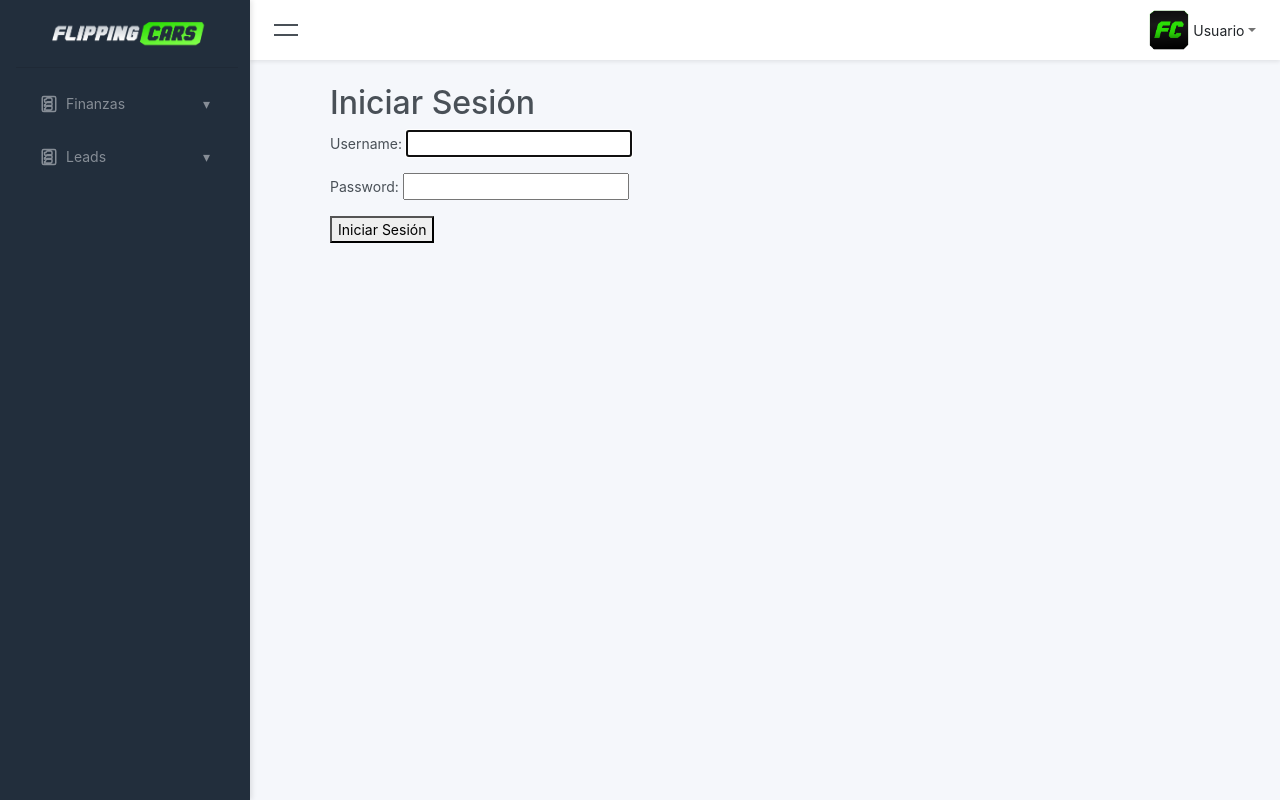
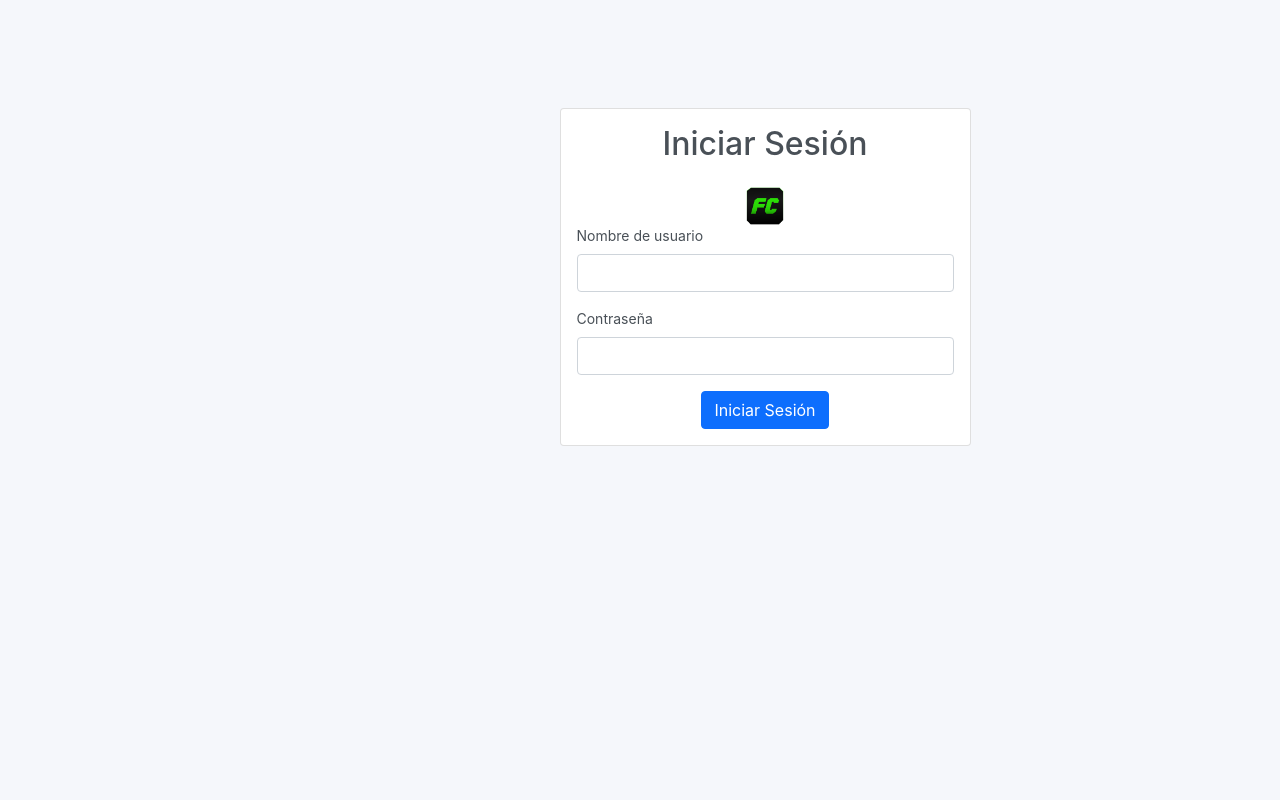
Before and after one commit to santiudev/SistemaGestionFC, a Django app: page /accounts/login/ in a window 1280 px wide. Run offline with Django 5.2, Linux system fonts and the light colour scheme; some libraries are stand-ins or nearby versions.

Commit message:
estilos y funcionamientos

```diff
--- a/core/core/settings.py
+++ b/core/core/settings.py
@@ -42,6 +42,7 @@ MIDDLEWARE = [
     'django.middleware.clickjacking.XFrameOptionsMiddleware',
 ]
 
+
 ROOT_URLCONF = 'core.urls'
 
 TEMPLATES = [
@@ -71,8 +72,8 @@ DATABASES = {
         'ENGINE': 'django.db.backends.postgresql',
         'NAME': 'defaultdb',
         'USER': 'doadmin',
-        'PASSWORD': 'AVNS_O3BKSBcPpCCCa6v5S2P',
-        'HOST': 'dbtestfc-do-user-16285424-0.k.db.ondigitalocean.com',
+        'PASSWORD': 'AVNS_OBbYu5umakZ4BogqemE',
+        'HOST': 'testfc-do-user-16285424-0.m.db.ondigitalocean.com',
         'PORT': '25060',
     }
 }
--- a/core/finanzas/static/css/finanzas.css
+++ b/core/finanzas/static/css/finanzas.css
@@ -206,7 +206,7 @@ body {
 
 /* Card Styles */
 .card {
-    margin-bottom: 2.2vh; /* Añadir margen alrededor de cada card */
+    margin-bottom: 3.1vh; /* Añadir margen alrededor de cada card */
     padding: 1.5rem; /* Espaciado interno para el card */
     background-color: #ffffff; /* Fondo blanco */
     border-radius: 0.5rem; /* Bordes redondeados */
--- a/core/finanzas/templates/finanzas/crear_categoria.html
+++ b/core/finanzas/templates/finanzas/crear_categoria.html
@@ -32,7 +32,7 @@
                 {% for categoria in categorias %}
                     <li class="list-group-item d-flex justify-content-between align-items-center">
                         <span>{{ categoria.nombre }}</span>
-                        <form method="post" action="" style="display:inline;">
+                        <form method="post" action="{% url 'finanzas:eliminar_categoria' categoria.id %}" class="ms-2" onsubmit="return confirm('¿Estás seguro de que deseas eliminar esta categoría?');">
                             {% csrf_token %}
                             <button type="submit" class="btn btn-outline-danger btn-sm">
                                 <i class="fas fa-trash-alt"></i> Eliminar
--- a/core/finanzas/urls.py
+++ b/core/finanzas/urls.py
@@ -1,6 +1,6 @@
 from django.urls import path
 from . import views
-from .views import eliminar_medio_pago
+from .views import eliminar_medio_pago, eliminar_categoria  # Asegúrate de importar la vista
 
 
 app_name = 'finanzas'
@@ -11,7 +11,6 @@ urlpatterns = [
     path('categorias/crear/', views.crear_categoria, name='crear_categoria'),
     path('mediosdepago/crear/', views.crear_mediopago, name='crear_mediodepago'),
     path('mediopago/eliminar/<int:medio_pago_id>/', eliminar_medio_pago, name='eliminar_medio_pago'),
+    path('categorias/eliminar/<int:id>/', eliminar_categoria, name='eliminar_categoria'),  # Añadir esta línea
     path('movimientos/detalle/<int:id>/', views.detalle_movimiento, name='detalle_movimiento'),
-
-
 ]
--- /dev/null
+++ b/core/users/templates/users/base_user.html
@@ -0,0 +1,27 @@
+<!DOCTYPE html>
+<html lang="es">
+<head>
+    {% load static %}
+    <meta charset="UTF-8">
+    <meta name="viewport" content="width=device-width, initial-scale=1.0">
+    <title>Sistema de Gestión de Flipping Cars</title>
+    <link rel="icon" type="image/x-icon" href="/static/favicon.ico">
+    <!-- Enlazando el archivo CSS global -->
+    <link href="https://cdn.jsdelivr.net/npm/bootstrap@5.1.3/dist/css/bootstrap.min.css" rel="stylesheet">
+    <link rel="stylesheet" href="https://cdnjs.cloudflare.com/ajax/libs/font-awesome/6.0.0-beta3/css/all.min.css">
+    <link href="{% static 'css/global.css' %}" rel="stylesheet">
+</head>
+<body>
+    <!-- Contenido Principal -->
+    <div class="main-content">
+        {% block content %}
+        <!-- Este bloque será sobreescrito por otras plantillas que extiendan base.html -->
+        {% endblock %}
+    </div>
+
+    <!-- Scripts necesarios -->
+     <script src="https://cdn.jsdelivr.net/npm/@popperjs/core@2.10.2/dist/umd/popper.min.js"></script>
+     <script src="https://cdn.jsdelivr.net/npm/bootstrap@5.1.3/dist/js/bootstrap.min.js"></script>
+     <script src="{% static 'js/global.js' %}"></script>
+</body>
+</html>
--- a/core/users/templates/users/login.html
+++ b/core/users/templates/users/login.html
@@ -1,12 +1,31 @@
-<!-- templates/users/login.html -->
-
-{% extends "base.html" %}
+{% extends 'users/base_user.html' %}
+{% load static %}
 
 {% block content %}
-  <h2>Iniciar Sesión</h2>
-  <form method="post">
-    {% csrf_token %}
-    {{ form.as_p }}
-    <button type="submit">Iniciar Sesión</button>
-  </form>
+  <div class="container mt-4">
+    <div class="row justify-content-center">
+      <div class="col-md-6">
+        <div class="card">
+          <div class="card-body">
+            <h2 class="text-center mb-4">Iniciar Sesión</h2>
+            <img src="{% static 'favicon.ico' %}" alt="Imagen de inicio de sesión" class="mx-auto d-block" style="width: 10%;">
+            <form method="post">
+              {% csrf_token %}
+              <div class="mb-3">
+                <label for="username" class="form-label">Nombre de usuario</label>
+                <input type="text" class="form-control" id="username" name="username" required>
+              </div>
+              <div class="mb-3">
+                <label for="password" class="form-label">Contraseña</label>
+                <input type="password" class="form-control" id="password" name="password" required>
+              </div>
+              <div class="text-center">
+                <button type="submit" class="btn btn-primary">Iniciar Sesión</button>
+              </div>
+            </form>
+          </div>
+        </div>
+      </div>
+    </div>
+  </div>
 {% endblock %}
```
Also changed, not shown: core/finanzas/templates/finanzas/home.html (+5 -5 lines), core/finanzas/views.py (+15 -8 lines), core/templates/errors/error403.html (added, +26 -0 lines), core/finanzas/migrations/0001_initial.py (added), core/finanzas/migrations/0002_initial.py (added), core/users/migrations/0001_initial.py (added).
